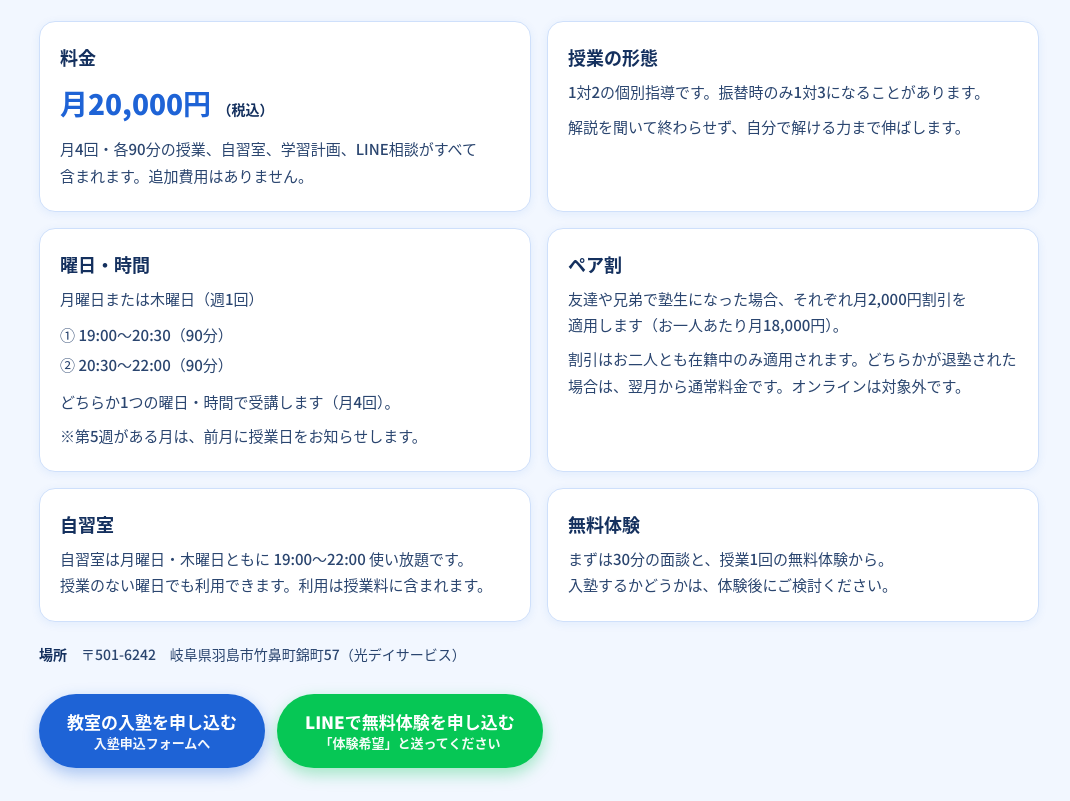
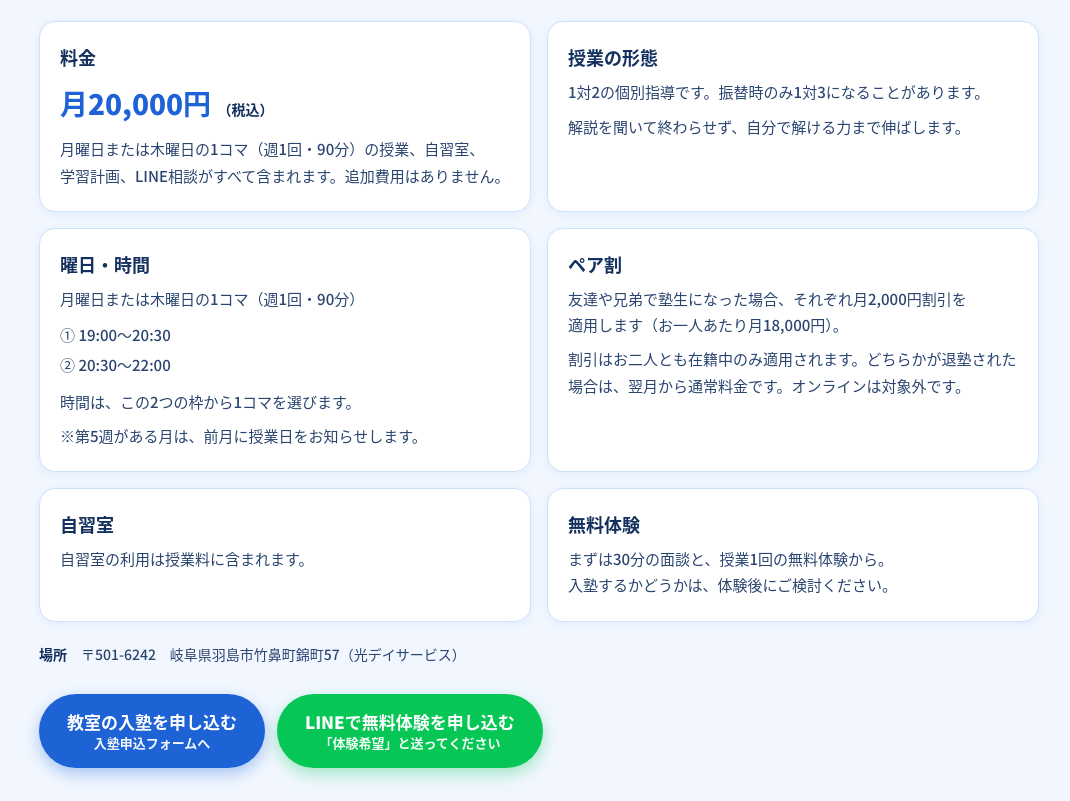
Before and after one commit to kojimajuku/kojimajuku-online, a plain HTML site: page index.html in a window 1280 px wide. Shown: the part 1540-2341 px from the top of the page, without its empty margins (101-1171 px from the left). Drawn offline with Linux system fonts and the light colour scheme.

Commit message:
教室での授業を「月曜日または木曜日の1コマ（週1回・90分）」に統一する
時間は19:00〜20:30 / 20:30〜22:00から1コマ。
自習室が月・木どちらでも使える旨の未確認の一文は削除する。

```diff
--- a/index.html
+++ b/index.html
@@ -280,7 +280,7 @@ footer b{color:#fff;font-size:15px}
    </div>
   </div>
   <div class="hero-courses">
-   <a href="#classroom"><span class="k">教室での授業</span><span class="n">月20,000円<span class="remain">残り1名</span></span><span class="d">1対2　月または木（週1回）　90分×月4回</span></a>
+   <a href="#classroom"><span class="k">教室での授業</span><span class="n">月20,000円<span class="remain">残り1名</span></span><span class="d">1対2　月曜日または木曜日の1コマ（週1回・90分）</span></a>
    <a href="#online"><span class="k">オンライン</span><span class="n">開校価格 月29,800円</span><span class="d">3名限定・1期生募集</span></a>
   </div>
  </div>
@@ -304,7 +304,7 @@ footer b{color:#fff;font-size:15px}
      </tr>
      <tr>
       <th>内容</th>
-      <td data-label="教室での授業">1対2の個別指導（月曜日または木曜日・週1回・90分）19:00〜20:30 / 20:30〜22:00、自習室、学習計画、LINE相談</td>
+      <td data-label="教室での授業">1対2の個別指導。月曜日または木曜日の1コマ（週1回・90分）19:00〜20:30 / 20:30〜22:00、自習室、学習計画、LINE相談</td>
       <td data-label="オンライン">月4回の30分1対1オンライン面談、毎日の進捗確認と定期的なフィードバック、月間・週間の学習計画、やる筋</td>
      </tr>
      <tr>
@@ -332,7 +332,7 @@ footer b{color:#fff;font-size:15px}
    <div class="card">
     <h3>料金</h3>
     <p class="price">月20,000円 <small>（税込）</small></p>
-    <p>月4回・各90分の授業、自習室、学習計画、LINE相談がすべて含まれます。追加費用はありません。</p>
+    <p>月曜日または木曜日の1コマ（週1回・90分）の授業、自習室、学習計画、LINE相談がすべて含まれます。追加費用はありません。</p>
    </div>
    <div class="card">
     <h3>授業の形態</h3>
@@ -341,12 +341,12 @@ footer b{color:#fff;font-size:15px}
    </div>
    <div class="card">
     <h3>曜日・時間</h3>
-    <p>月曜日または木曜日（週1回）</p>
+    <p>月曜日または木曜日の1コマ（週1回・90分）</p>
     <ul class="room-times">
-     <li>① 19:00〜20:30（90分）</li>
-     <li>② 20:30〜22:00（90分）</li>
+     <li>① 19:00〜20:30</li>
+     <li>② 20:30〜22:00</li>
     </ul>
-    <p>どちらか1つの曜日・時間で受講します（月4回）。</p>
+    <p>時間は、この2つの枠から1コマを選びます。</p>
     <p>※第5週がある月は、前月に授業日をお知らせします。</p>
    </div>
    <div class="card">
@@ -356,7 +356,7 @@ footer b{color:#fff;font-size:15px}
    </div>
    <div class="card">
     <h3>自習室</h3>
-    <p>自習室は月曜日・木曜日ともに 19:00〜22:00 使い放題です。授業のない曜日でも利用できます。利用は授業料に含まれます。</p>
+    <p>自習室の利用は授業料に含まれます。</p>
    </div>
    <div class="card">
     <h3>無料体験</h3>
```
